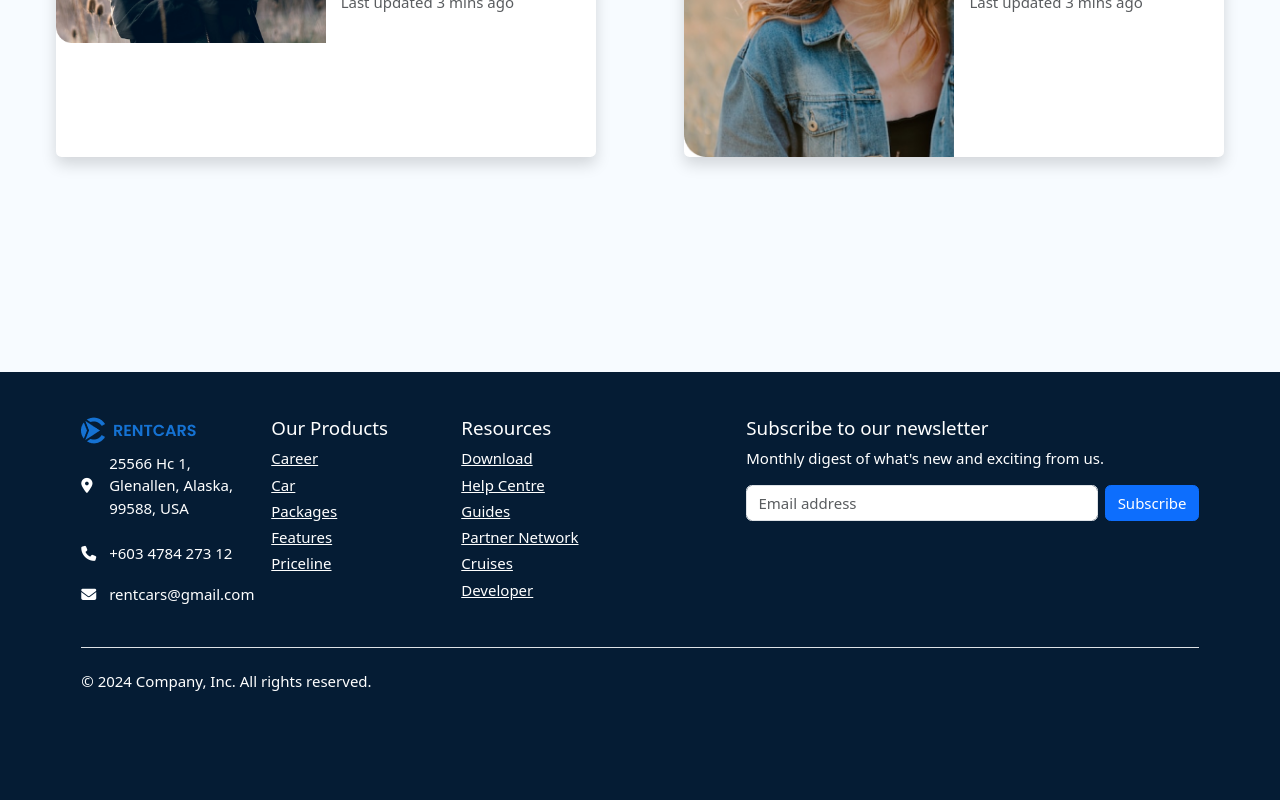
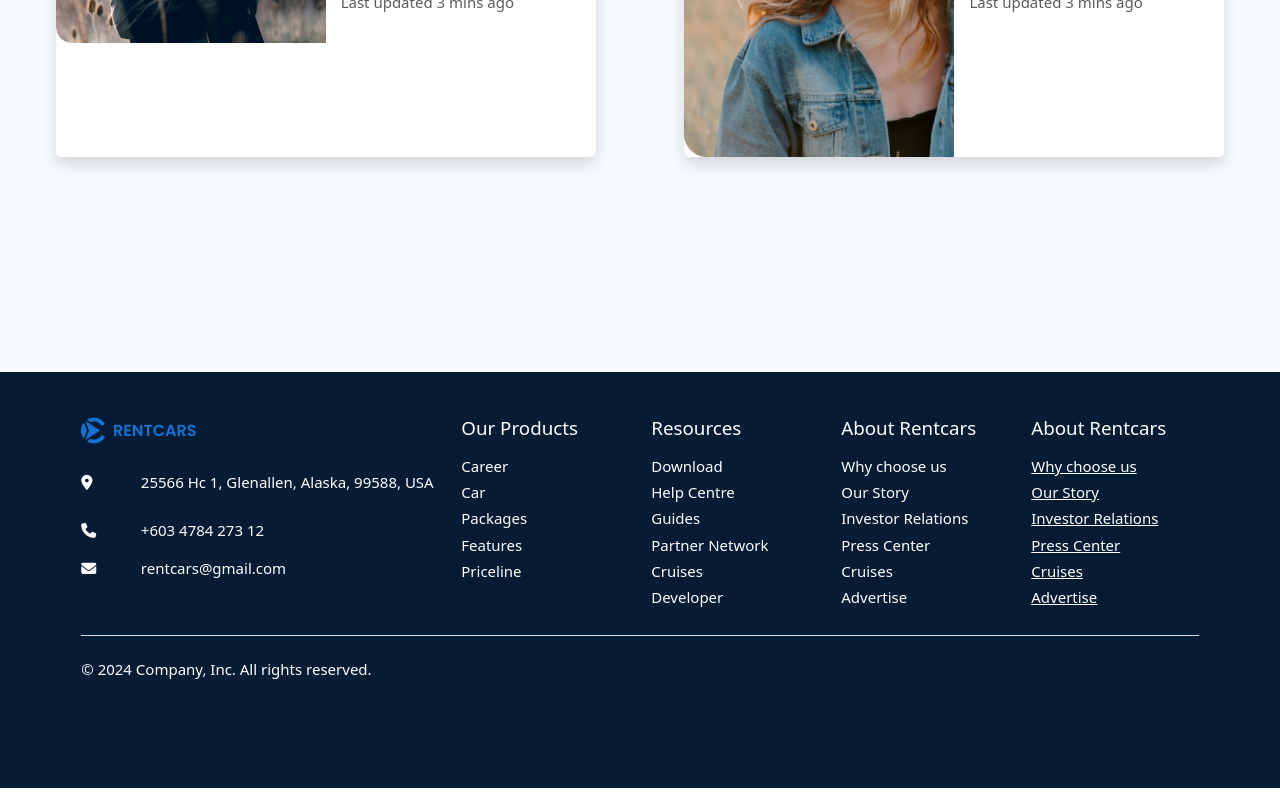
Before and after one commit to KareemNasser08/Cars, an Angular app: page /home in a window 1280 px wide. Shown: the part 2480-3280 px from the top of the page. Built offline with nearby package versions, Linux system fonts and the light colour scheme; no server answers.

Commit message:
Footer Edits

```diff
--- a/src/app/Components/footer/footer.component.html
+++ b/src/app/Components/footer/footer.component.html
@@ -2,12 +2,12 @@
     <div class="container">
         <footer class="py-5">
             <div class="row">
-                <div class="col-6 col-md-2 mb-3">
-                    <a class="navbar-brand" routerLink="home">
+                <div class=" col-md-4">
+                    <a class="">
                         <img src="assets/logo.png" alt="">
                     </a>
-                    <ul class="nav flex-column">
-                        <li class="d-flex justify-content-between align-items-center my-2">
+                    <ul class="nav flex-column mt-3">
+                        <li class="d-flex justify-content-between align-items-center mb-1">
                             <div class="col-md-2">
                                 <i class="fa-solid fa-location-dot"></i>
                             </div>
@@ -15,7 +15,7 @@
                                 <span>25566 Hc 1, Glenallen, Alaska, 99588, USA</span>
                             </div>
                         </li>
-                        <li class="d-flex justify-content-between align-items-center  my-1">
+                        <li class="d-flex justify-content-between align-items-center  mb-1">
                             <div class="col-md-2">
                                 <i class="fa-solid fa-phone"></i>
                             </div>
@@ -23,7 +23,7 @@
                                 <span>+603 4784 273 12</span>
                             </div>
                         </li>
-                        <li class="d-flex justify-content-between align-items-center  my-1">
+                        <li class="d-flex justify-content-between align-items-center mb-1">
                             <div class="col-md-2">
                                 <i class="fa-solid fa-envelope"></i>
                             </div>
@@ -35,64 +35,101 @@
                     </ul>
                 </div>
 
-                <div class="col-6 col-md-2 mb-3">
+                <div class=" col-md-2 ">
                     <h5>Our Products</h5>
-                    <ul class="nav flex-column">
+                    <ul class="nav flex-column mt-3">
                         <li class="mb-1">
-                            <a href="#" class="text-center p-0 text-white">Career</a>
+                            <a href="#" class="p-0 text-white text-decoration-none">Career</a>
                         </li>
                         <li class="mb-1">
-                            <a href="#" class=" p-0 text-white">Car</a>
+                            <a href="#" class=" p-0 text-white text-decoration-none">Car</a>
                         </li>
                         <li class="mb-1">
-                            <a href="#" class=" p-0 text-white">Packages</a>
+                            <a href="#" class=" p-0 text-white text-decoration-none">Packages</a>
                         </li>
                         <li class="mb-1">
-                            <a href="#" class=" p-0 text-white">Features</a>
+                            <a href="#" class=" p-0 text-white text-decoration-none">Features</a>
                         </li>
                         <li class="mb-1">
-                            <a href="#" class=" p-0 text-white">Priceline</a>
+                            <a href="#" class=" p-0 text-white text-decoration-none">Priceline</a>
                         </li>
 
                     </ul>
                 </div>
 
-                <div class="col-6 col-md-2 mb-3">
+                <div class=" col-md-2 ">
                     <h5>Resources</h5>
-                    <ul class="nav flex-column">
+                    <ul class="nav flex-column mt-3">
                         <li class="mb-1">
-                            <a href="#" class="text-center p-0 text-white">Download</a>
+                            <a href="#" class="text-decoration-none p-0 text-white">Download</a>
                         </li>
                         <li class="mb-1">
-                            <a href="#" class=" p-0 text-white">Help Centre</a>
+                            <a href="#" class="text-decoration-none p-0 text-white">Help Centre</a>
                         </li>
                         <li class="mb-1">
-                            <a href="#" class=" p-0 text-white">Guides</a>
+                            <a href="#" class="text-decoration-none p-0 text-white">Guides</a>
                         </li>
                         <li class="mb-1">
-                            <a href="#" class=" p-0 text-white">Partner Network</a>
+                            <a href="#" class="text-decoration-none p-0 text-white">Partner Network</a>
+                        </li>
+                        <li class="mb-1">
+                            <a href="#" class="text-decoration-none p-0 text-white">Cruises</a>
+                        </li>
+                        <li class="mb-1">
+                            <a href="#" class="text-decoration-none p-0 text-white">Developer</a>
+                        </li>
+
+                    </ul>
+                </div>
+
+                <div class=" col-md-2">
+                    <h5>About Rentcars</h5>
+                    <ul class="nav flex-column mt-3">
+                        <li class="mb-1">
+                            <a href="#" class="text-decoration-none p-0 text-white">Why choose us</a>
+                        </li>
+                        <li class="mb-1">
+                            <a href="#" class="text-decoration-none p-0 text-white">Our Story</a>
+                        </li>
+                        <li class="mb-1">
+                            <a href="#" class="text-decoration-none p-0 text-white">Investor Relations</a>
+                        </li>
+                        <li class="mb-1">
+                            <a href="#" class="text-decoration-none p-0 text-white">Press Center</a>
+                        </li>
+                        <li class="mb-1">
+                            <a href="#" class="text-decoration-none p-0 text-white">Cruises</a>
+                        </li>
+                        <li class="mb-1">
+                            <a href="#" class="text-decoration-none p-0 text-white">Advertise</a>
+                        </li>
+
+                    </ul>
+                </div>
+
+                <div class=" col-md-2">
+                    <h5>About Rentcars</h5>
+                    <ul class="nav flex-column mt-3">
+                        <li class="mb-1">
+                            <a href="#" class="text-center p-0 text-white">Why choose us</a>
+                        </li>
+                        <li class="mb-1">
+                            <a href="#" class=" p-0 text-white">Our Story</a>
+                        </li>
+                        <li class="mb-1">
+                            <a href="#" class=" p-0 text-white">Investor Relations</a>
+                        </li>
+                        <li class="mb-1">
+                            <a href="#" class=" p-0 text-white">Press Center</a>
                         </li>
                         <li class="mb-1">
                             <a href="#" class=" p-0 text-white">Cruises</a>
                         </li>
                         <li class="mb-1">
-                            <a href="#" class=" p-0 text-white">Developer</a>
+                            <a href="#" class=" p-0 text-white">Advertise</a>
                         </li>
 
                     </ul>
-                </div>
-
-
-                <div class="col-md-5 offset-md-1 mb-3">
-                    <form>
-                        <h5>Subscribe to our newsletter</h5>
-                        <p>Monthly digest of what's new and exciting from us.</p>
-                        <div class="d-flex flex-column flex-sm-row w-100 gap-2">
-                            <label for="newsletter1" class="visually-hidden">Email address</label>
-                            <input id="newsletter1" type="text" class="form-control" placeholder="Email address">
-                            <button class="btn btn-primary" type="button">Subscribe</button>
-                        </div>
-                    </form>
                 </div>
             </div>
 
```
